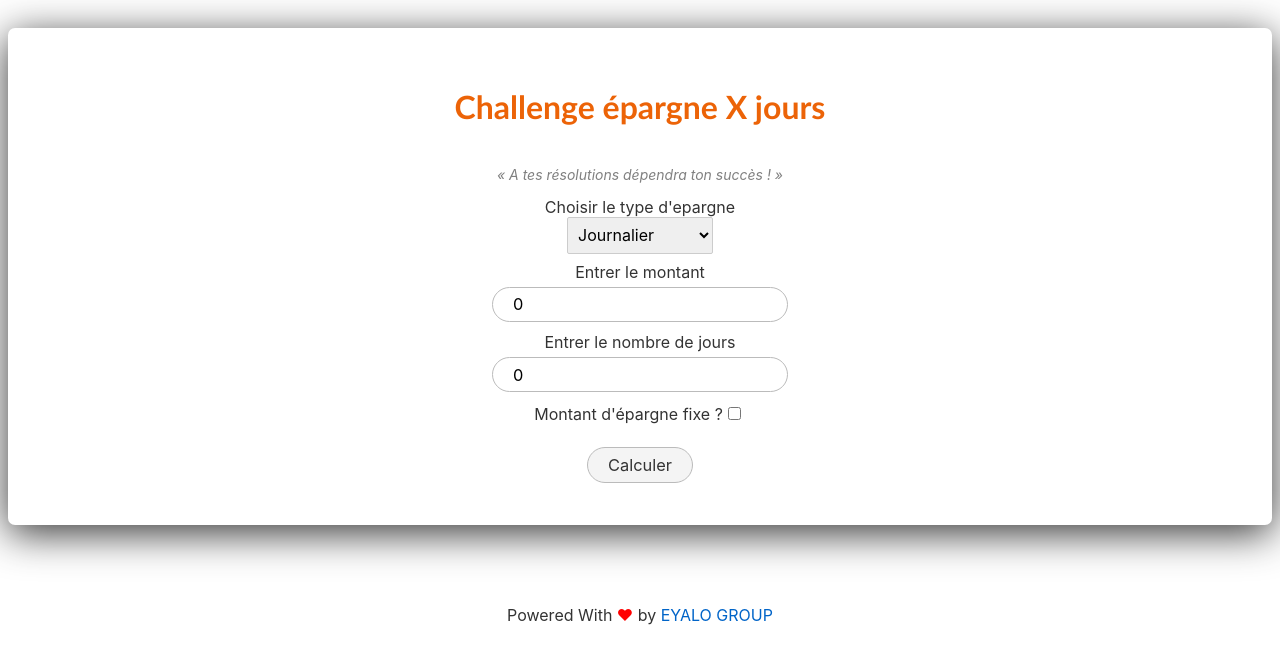
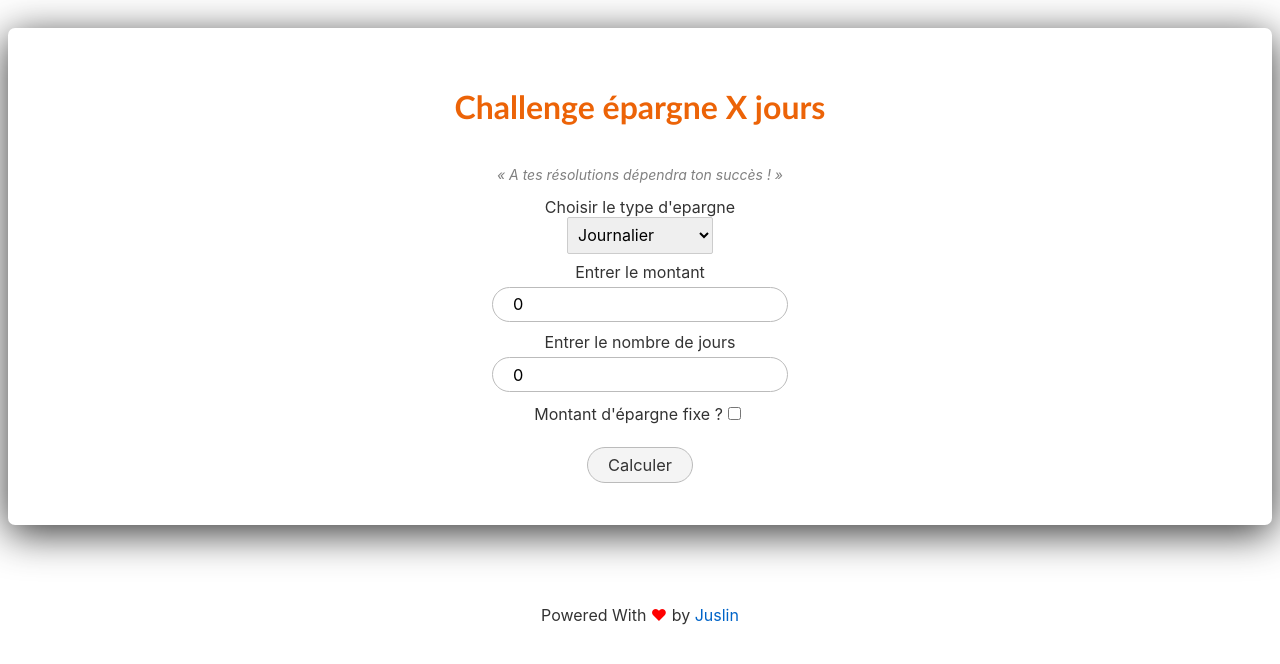
Before and after one commit to juslin03/epargne-calculator, a Svelte app: page / in a window 1280 px wide. Shown: the top 664 px of the page. Built offline with nearby package versions, Linux system fonts and the light colour scheme.

Commit message:
Update App.svelte

```diff
--- a/src/App.svelte
+++ b/src/App.svelte
@@ -173,7 +173,7 @@
 
 </section>
 <footer class="license">
-	Powered With <span style="color: red;">&hearts;</span> by <a href="https://eyalogroup.com" target="_blank" rel="noreferrer">EYALO GROUP</a>
+	Powered With <span style="color: red;">&hearts;</span> by <a href="https://juslin.dev" target="_blank" rel="noreferrer">Juslin</a>
 </footer>
 
 <style>
```
